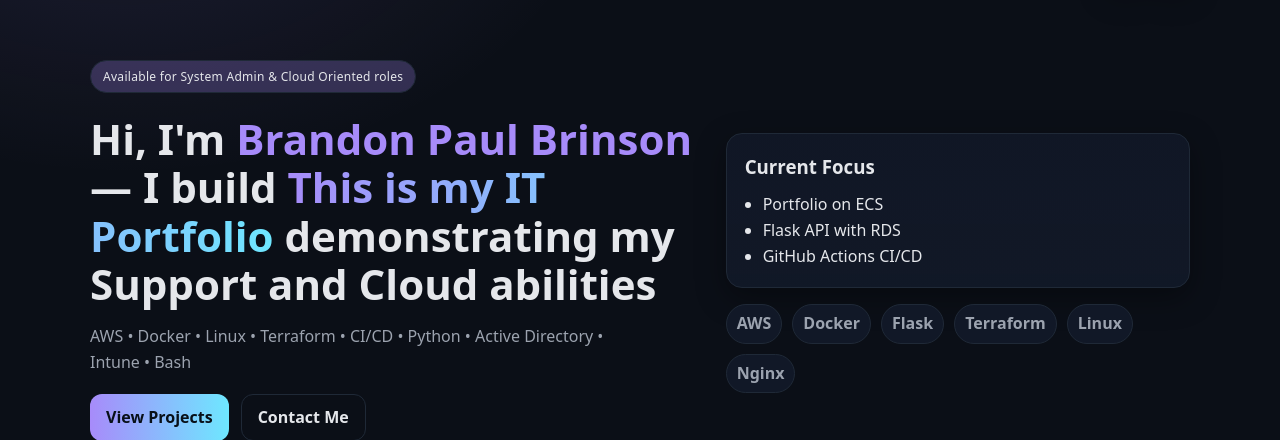
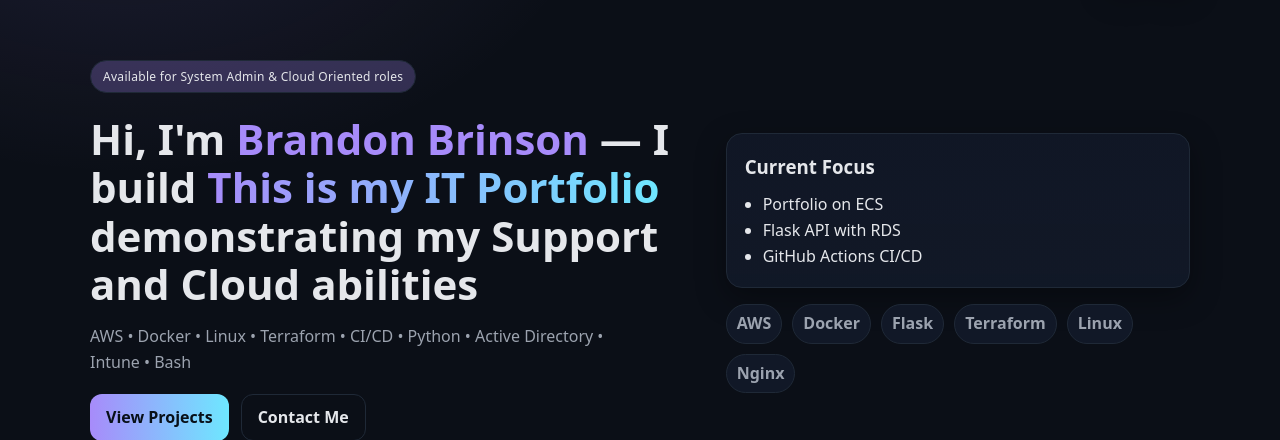
Before and after one commit to Bpbrinson/Portfolio, a Flask app: page / in a window 1280 px wide. Shown: the part 65-505 px from the top of the page. Run offline with Flask 3, Linux system fonts and the light colour scheme.

Commit message:
Test Change

```diff
--- a/app/templates/index.html
+++ b/app/templates/index.html
@@ -4,7 +4,7 @@
   <section class="hero container">
     <div class="hero-left">
       <p class="pill">Available for System Admin & Cloud Oriented roles</p>
-      <h1>Hi, I'm <span class="accent">Brandon Paul Brinson</span> — I build <span class="gradient">This is my IT Portfolio</span> demonstrating my Support and Cloud abilities</h1>
+      <h1>Hi, I'm <span class="accent">Brandon Brinson</span> — I build <span class="gradient">This is my IT Portfolio</span> demonstrating my Support and Cloud abilities</h1>
       <p class="lede">
         AWS • Docker • Linux • Terraform • CI/CD • Python • Active Directory • Intune • Bash
       </p>
```
